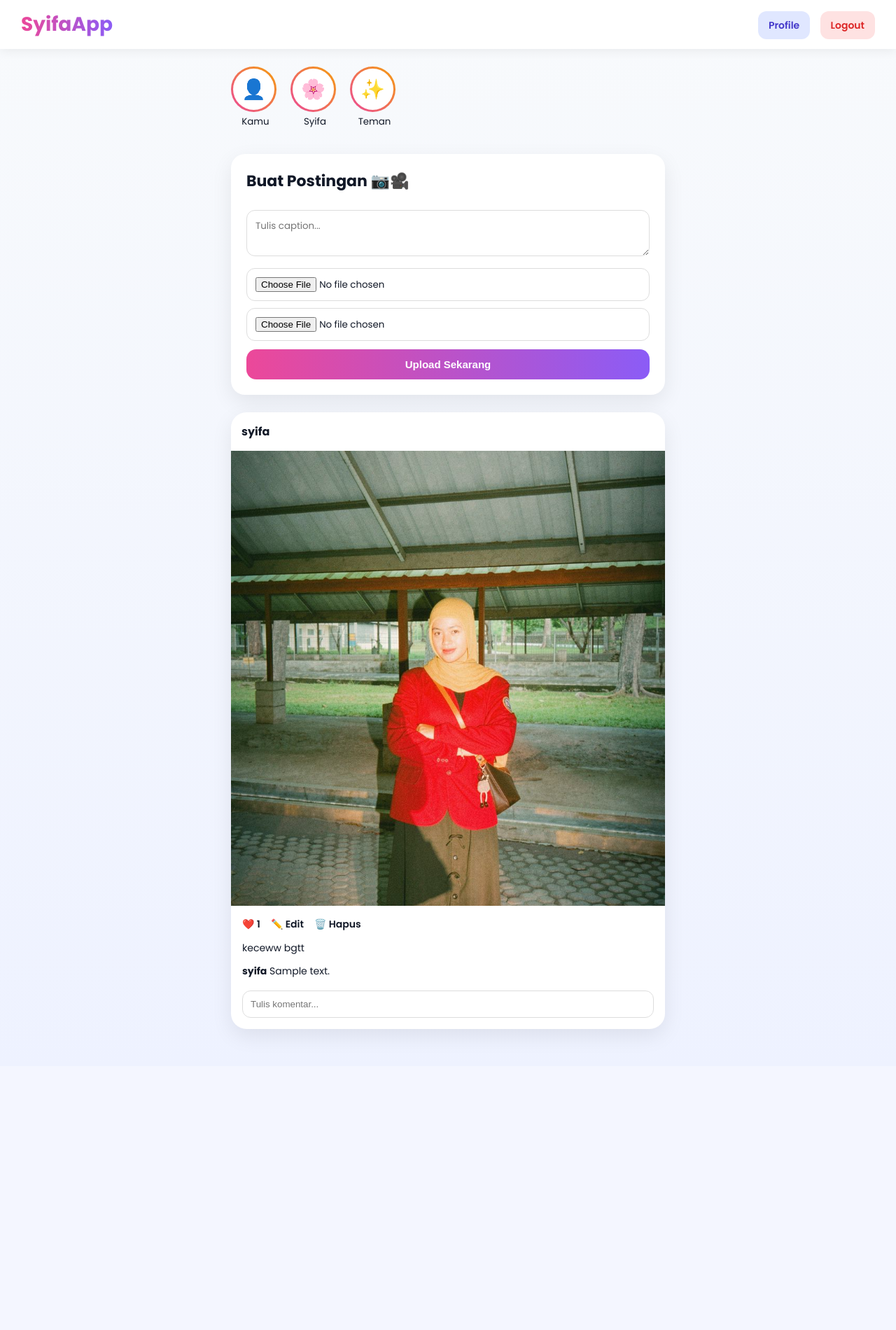
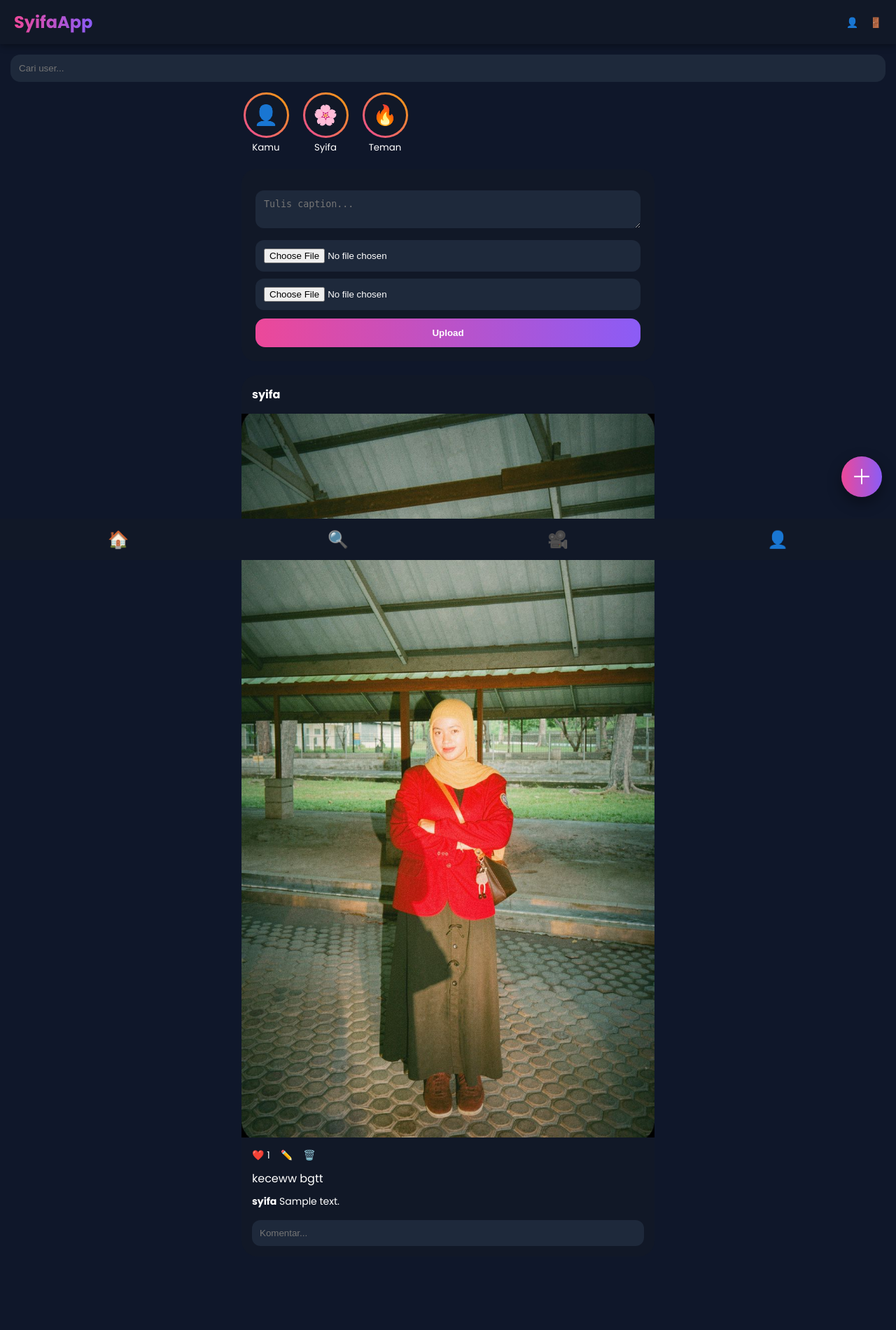
Before and after one commit to syifaasyafitri087-gif/django-syifa, a Django app: page /home/ in a window 1280 px wide. Shown: the whole page at 70% size. Before the commit the page ends 1486 px from the top, so only its background shows below. Run offline with Django 5.2, Linux system fonts and the light colour scheme; a user stored in the database is signed in; data comes from the database, SQL or seed files in the repository; tables that the repository leaves empty hold one stand-in row (values such as "Sample post").

Commit message:
upgrade tahap 2 premium

```diff
--- a/myapp/templates/home.html
+++ b/myapp/templates/home.html
@@ -30,13 +30,15 @@ body{
 
 font-family:'Poppins',sans-serif;
 
-background:linear-gradient(to bottom,#f8fafc,#eef2ff);
+background:#0f172a;
 
-color:#111827;
+color:white;
+
+padding-bottom:80px;
 
 }
 
-/* NAVBAR */
+/* TOPBAR */
 
 .navbar{
 
@@ -46,9 +48,9 @@ top:0;
 
 z-index:999;
 
-background:white;
+background:#111827;
 
-padding:14px 30px;
+padding:14px 20px;
 
 display:flex;
 
@@ -56,13 +58,13 @@ justify-content:space-between;
 
 align-items:center;
 
-box-shadow:0 2px 15px rgba(0,0,0,.07);
+box-shadow:0 2px 10px rgba(0,0,0,.4);
 
 }
 
 .logo{
 
-font-size:28px;
+font-size:24px;
 
 font-weight:700;
 
@@ -76,45 +78,49 @@ background:linear-gradient(90deg,#ec4899,#8b5cf6);
 
 .nav-right a{
 
+color:white;
+
 text-decoration:none;
 
-padding:10px 15px;
-
-border-radius:12px;
+margin-left:12px;
 
 font-size:14px;
 
-font-weight:600;
+}
 
-margin-left:10px;
+/* SEARCH */
+
+.search-box{
+
+padding:15px;
 
 }
 
-.profile{
+.search-box input{
 
-background:#e0e7ff;
+width:100%;
 
-color:#4338ca;
+padding:12px;
+
+border:none;
+
+border-radius:14px;
+
+background:#1e293b;
+
+color:white;
 
 }
 
-.logout{
-
-background:#fee2e2;
-
-color:#dc2626;
-
-}
-
-/* WRAP */
+/* CONTENT */
 
 .container{
 
-max-width:650px;
+max-width:620px;
 
 margin:auto;
 
-padding:25px 15px;
+padding:0 15px;
 
 }
 
@@ -128,17 +134,15 @@ gap:15px;
 
 overflow:auto;
 
-padding-bottom:15px;
-
 margin-bottom:20px;
 
 }
 
 .story{
 
+min-width:70px;
+
 text-align:center;
-
-min-width:70px;
 
 }
 
@@ -150,9 +154,11 @@ height:65px;
 
 border-radius:50%;
 
+background:linear-gradient(45deg,#ec4899,#f59e0b);
+
 padding:3px;
 
-background:linear-gradient(45deg,#ec4899,#f59e0b);
+margin:auto;
 
 }
 
@@ -164,7 +170,7 @@ height:100%;
 
 border-radius:50%;
 
-background:white;
+background:#111827;
 
 display:flex;
 
@@ -180,23 +186,13 @@ font-size:28px;
 
 .upload-box{
 
-background:white;
+background:#111827;
 
-padding:22px;
+padding:20px;
 
 border-radius:20px;
 
-box-shadow:0 10px 30px rgba(0,0,0,.08);
-
-margin-bottom:25px;
-
-}
-
-.upload-box h2{
-
-margin-bottom:15px;
-
-font-size:22px;
+margin-bottom:20px;
 
 }
 
@@ -208,11 +204,13 @@ padding:12px;
 
 margin-top:10px;
 
-border:1px solid #ddd;
+border:none;
 
 border-radius:12px;
 
-font-family:inherit;
+background:#1e293b;
+
+color:white;
 
 }
 
@@ -234,25 +232,19 @@ color:white;
 
 font-weight:600;
 
-font-size:15px;
-
-cursor:pointer;
-
 }
 
 /* POST */
 
 .post{
 
-background:white;
+background:#111827;
 
 border-radius:22px;
 
 overflow:hidden;
 
-margin-bottom:28px;
-
-box-shadow:0 10px 30px rgba(0,0,0,.08);
+margin-bottom:25px;
 
 }
 
@@ -272,17 +264,13 @@ align-items:center;
 
 font-weight:700;
 
-font-size:16px;
-
 }
 
 .follow{
 
+color:#60a5fa;
+
 text-decoration:none;
-
-color:#2563eb;
-
-font-weight:600;
 
 }
 
@@ -292,17 +280,13 @@ font-weight:600;
 
 width:100%;
 
-max-height:650px;
-
-object-fit:cover;
-
 display:block;
 
 }
 
 .post-body{
 
-padding:16px;
+padding:15px;
 
 }
 
@@ -312,9 +296,7 @@ display:flex;
 
 gap:15px;
 
-margin-bottom:12px;
-
-font-size:14px;
+margin-bottom:10px;
 
 }
 
@@ -322,19 +304,17 @@ font-size:14px;
 
 text-decoration:none;
 
-color:#111827;
+color:white;
 
-font-weight:600;
+font-size:14px;
 
 }
 
-.caption{
+.like{
 
-font-size:14px;
+color:#f43f5e;
 
-margin-bottom:12px;
-
-line-height:1.6;
+font-size:18px;
 
 }
 
@@ -342,7 +322,7 @@ line-height:1.6;
 
 font-size:14px;
 
-margin-bottom:7px;
+margin-bottom:6px;
 
 }
 
@@ -352,29 +332,77 @@ width:100%;
 
 padding:11px;
 
-border:1px solid #ddd;
+border:none;
 
 border-radius:12px;
+
+background:#1e293b;
+
+color:white;
 
 margin-top:10px;
 
 }
 
-/* MOBILE */
+/* FLOATING BUTTON */
 
-@media(max-width:600px){
+.floating{
 
-.navbar{
+position:fixed;
 
-padding:12px 15px;
+right:20px;
+
+bottom:90px;
+
+width:58px;
+
+height:58px;
+
+border-radius:50%;
+
+background:linear-gradient(90deg,#ec4899,#8b5cf6);
+
+display:flex;
+
+justify-content:center;
+
+align-items:center;
+
+font-size:30px;
+
+box-shadow:0 8px 20px rgba(0,0,0,.4);
 
 }
 
-.logo{
+/* BOTTOM NAV */
 
-font-size:22px;
+.bottom-nav{
+
+position:fixed;
+
+bottom:0;
+
+left:0;
+
+width:100%;
+
+background:#111827;
+
+padding:12px;
+
+display:flex;
+
+justify-content:space-around;
+
+font-size:24px;
 
 }
+
+.bottom-nav a{
+
+text-decoration:none;
+
+color:white;
 
 }
 
@@ -390,11 +418,17 @@ font-size:22px;
 
 <div class="nav-right">
 
-<a href="/profile/" class="profile">Profile</a>
+<a href="/profile/">👤</a>
 
-<a href="/logout/" class="logout">Logout</a>
+<a href="/logout/">🚪</a>
 
 </div>
+
+</div>
+
+<div class="search-box">
+
+<input type="text" placeholder="Cari user...">
 
 </div>
 
@@ -422,7 +456,7 @@ font-size:22px;
 
 <div class="story">
 
-<div class="story-circle"><div>✨</div></div>
+<div class="story-circle"><div>🔥</div></div>
 
 <small>Teman</small>
 
@@ -438,15 +472,13 @@ font-size:22px;
 
 {% csrf_token %}
 
-<h2>Buat Postingan 📷🎥</h2>
-
 <textarea name="caption" placeholder="Tulis caption..."></textarea>
 
 <input type="file" name="image">
 
 <input type="file" name="video">
 
-<button type="submit">Upload Sekarang</button>
+<button type="submit">Upload</button>
 
 </form>
 
@@ -490,27 +522,23 @@ font-size:22px;
 
 <div class="actions">
 
-<a href="/like/{{ post.id }}/">❤️ {{ post.total_likes }}</a>
+<a href="/like/{{ post.id }}/" class="like">❤️ {{ post.total_likes }}</a>
 
 {% if request.user == post.user %}
 
-<a href="/edit/{{ post.id }}/">✏️ Edit</a>
+<a href="/edit/{{ post.id }}/">✏️</a>
 
-<a href="/delete/{{ post.id }}/">🗑️ Hapus</a>
+<a href="/delete/{{ post.id }}/">🗑️</a>
 
 {% endif %}
 
 </div>
 
-<div class="caption">{{ post.caption }}</div>
+<div style="margin-bottom:10px;">{{ post.caption }}</div>
 
 {% for comment in post.comments.all %}
 
 <div class="comment"><b>{{ comment.user.username }}</b> {{ comment.text }}</div>
-
-{% empty %}
-
-<div class="comment">Belum ada komentar</div>
 
 {% endfor %}
 
@@ -518,7 +546,7 @@ font-size:22px;
 
 {% csrf_token %}
 
-<input type="text" name="text" placeholder="Tulis komentar..." class="comment-box">
+<input type="text" name="text" placeholder="Komentar..." class="comment-box">
 
 </form>
 
@@ -530,6 +558,24 @@ font-size:22px;
 
 </div>
 
+<!-- FLOAT -->
+
+<div class="floating">＋</div>
+
+<!-- BOTTOM NAV -->
+
+<div class="bottom-nav">
+
+<a href="/home/">🏠</a>
+
+<a href="#">🔍</a>
+
+<a href="#">🎥</a>
+
+<a href="/profile/">👤</a>
+
+</div>
+
 </body>
 
 </html>
```
